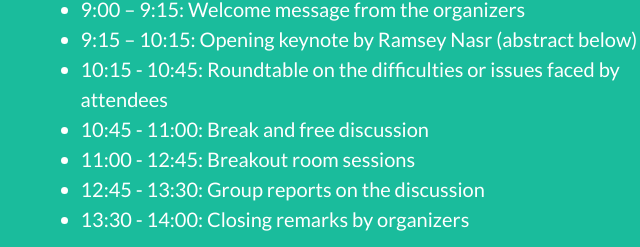
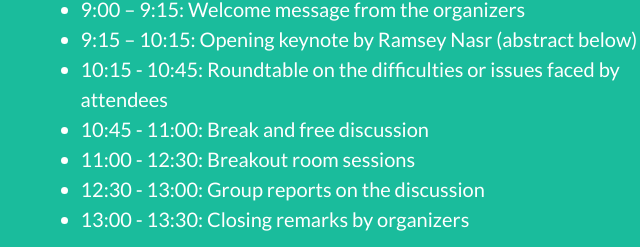
Before and after one commit to PILATE-ICER/pilate-icer.github.io, a plain HTML site: page index.html in a window 1280 px wide. Shown: the part 2070-2317 px from the top of the page, 271-911 px from the left. Drawn offline with nearby package versions, Linux system fonts and the light colour scheme.

Commit message:
Update hours

```diff
--- a/index.html
+++ b/index.html
@@ -171,11 +171,11 @@
                         attendees</li>
                         <li>10:45 - 11:00: Break and free
                         discussion</li>
-                        <li>11:00 - 12:45: Breakout room
+                        <li>11:00 - 12:30: Breakout room
                         sessions</li>
-                        <li>12:45 - 13:30: Group reports on the
+                        <li>12:30 - 13:00: Group reports on the
                         discussion</li>
-                        <li>13:30 - 14:00: Closing remarks by
+                        <li>13:00 - 13:30: Closing remarks by
                         organizers</li>
                     </ul>
                 </div>
```
